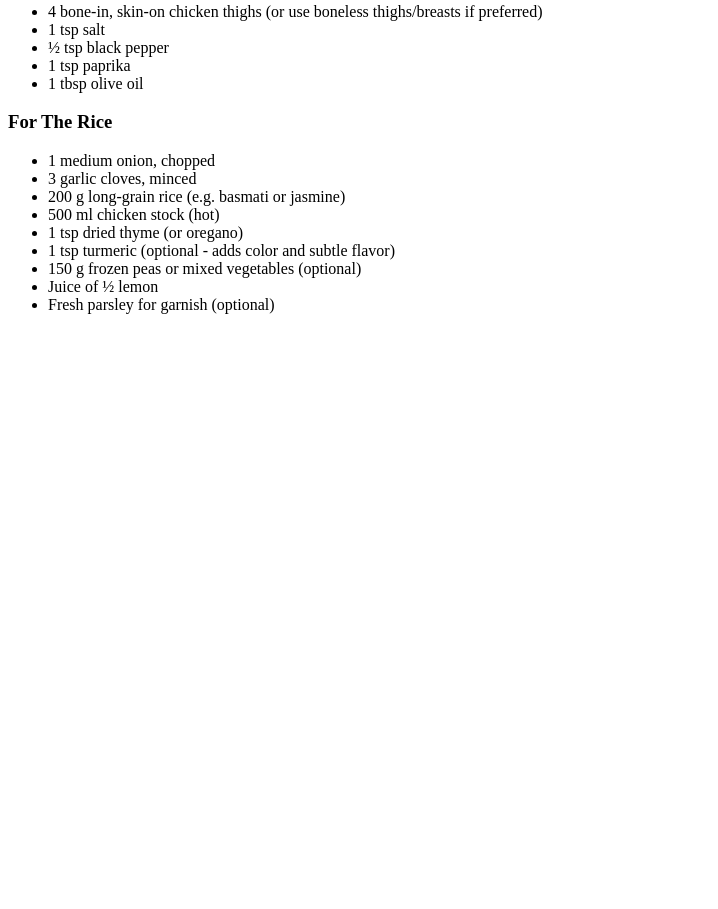
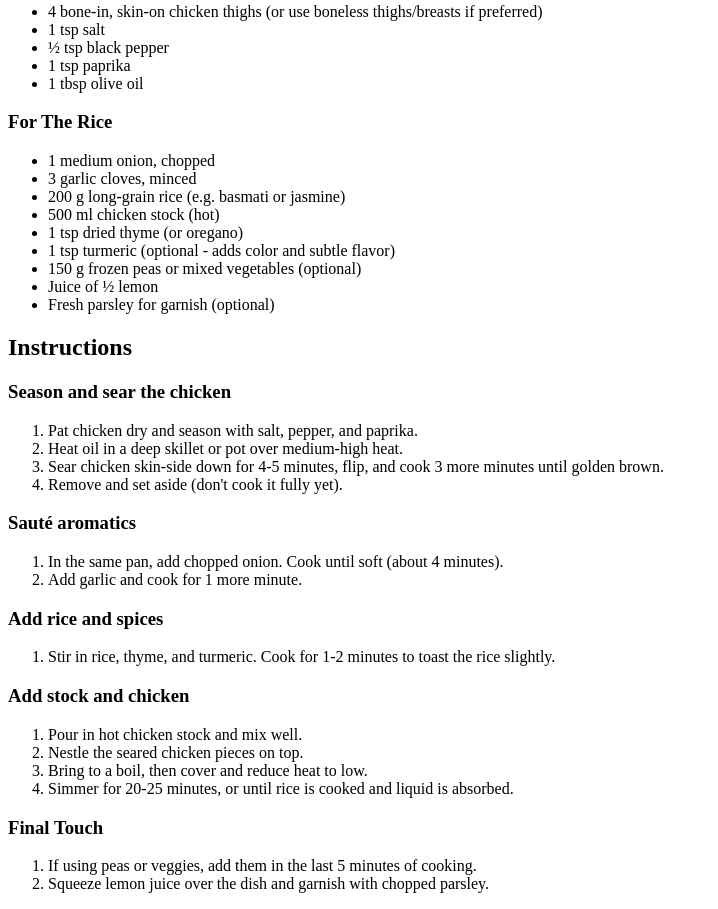
Before and after one commit to PaidCoffee/odin-recipes, a plain HTML site: page recipes/chicken-and-rice.html in a window 1280 px wide. Shown: the part 548-1457 px from the top of the page, without its empty margins (0-718 px from the left). Before the commit the page ends 878 px from the top, so only its background shows below. Drawn offline with Linux system fonts and the light colour scheme.

Commit message:
added instructions

```diff
--- a/recipes/chicken-and-rice.html
+++ b/recipes/chicken-and-rice.html
@@ -30,5 +30,34 @@
             <li>Juice of ½ lemon</li>
             <li>Fresh parsley for garnish (optional)</li>
         </ul>
-</body>
+    <h2>Instructions</h2>
+    <h3>Season and sear the chicken</h3>
+        <ol>
+            <li>Pat chicken dry and season with salt, pepper, and paprika.</li>
+            <li>Heat oil in a deep skillet or pot over medium-high heat.</li>
+            <li>Sear chicken skin-side down for 4-5 minutes, flip, and cook 3 more minutes until golden brown.</li>
+            <li>Remove and set aside (don't cook it fully yet).</li>
+        </ol>
+    <h3>Sauté aromatics</h3>
+        <ol>
+            <li>In the same pan, add chopped onion. Cook until soft (about 4 minutes).</li>
+            <li>Add garlic and cook for 1 more minute.</li>
+        </ol>
+    <h3>Add rice and spices</h3>
+        <ol>
+            <li>Stir in rice, thyme, and turmeric. Cook for 1-2 minutes to toast the rice slightly.</li>
+        </ol>
+    <h3>Add stock and chicken</h3>
+        <ol>
+            <li>Pour in hot chicken stock and mix well.</li>
+            <li>Nestle the seared chicken pieces on top.</li>
+            <li>Bring to a boil, then cover and reduce heat to low.</li>
+            <li>Simmer for 20-25 minutes, or until rice is cooked and liquid is absorbed.</li>
+        </ol>
+    <h3>Final Touch</h3>
+        <ol>
+            <li>If using peas or veggies, add them in the last 5 minutes of cooking.</li>
+            <li>Squeeze lemon juice over the dish and garnish with chopped parsley.</li>
+        </ol>
+    </body>
 </html>
```
